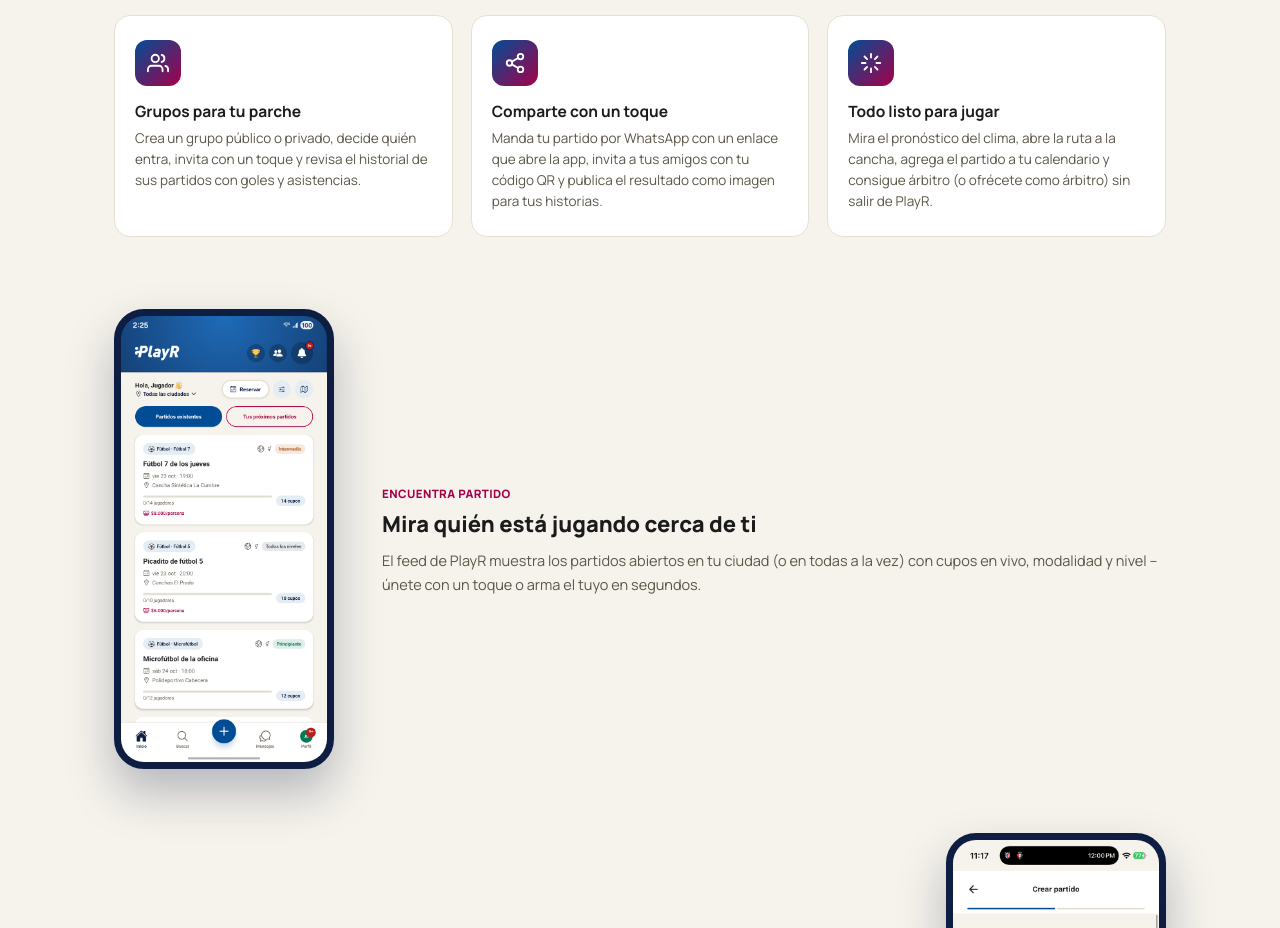
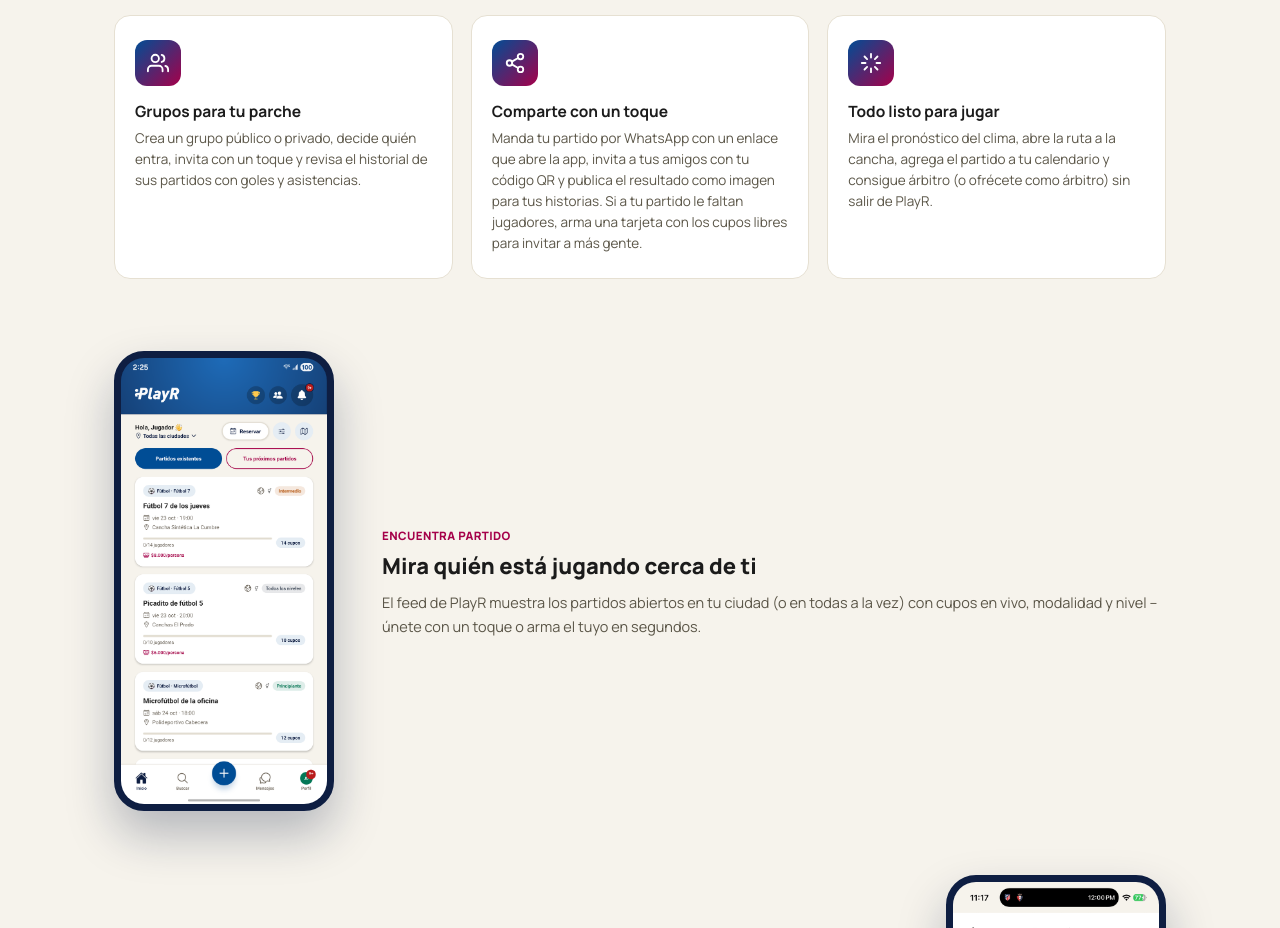
Before and after one commit to laruedevelopment/playr, a plain HTML site: page index.html in a window 1280 px wide. Shown: the part 1625-2553 px from the top of the page. Drawn offline with Linux system fonts and the light colour scheme.

Commit message:
web: comparte la tarjeta del proximo partido con los cupos libres

```diff
--- a/index.html
+++ b/index.html
@@ -409,7 +409,7 @@
             <svg viewBox="0 0 24 24" fill="none" stroke="currentColor" stroke-width="2" stroke-linecap="round" stroke-linejoin="round"><circle cx="18" cy="5" r="3"/><circle cx="6" cy="12" r="3"/><circle cx="18" cy="19" r="3"/><path d="M8.59 13.51l6.83 3.98M15.41 6.51l-6.82 3.98"/></svg>
           </div>
           <h3>Comparte con un toque</h3>
-          <p>Manda tu partido por WhatsApp con un enlace que abre la app, invita a tus amigos con tu código QR y publica el resultado como imagen para tus historias.</p>
+          <p>Manda tu partido por WhatsApp con un enlace que abre la app, invita a tus amigos con tu código QR y publica el resultado como imagen para tus historias. Si a tu partido le faltan jugadores, arma una tarjeta con los cupos libres para invitar a más gente.</p>
         </div>
         <div class="feature-card">
           <div class="feature-icon">
```
